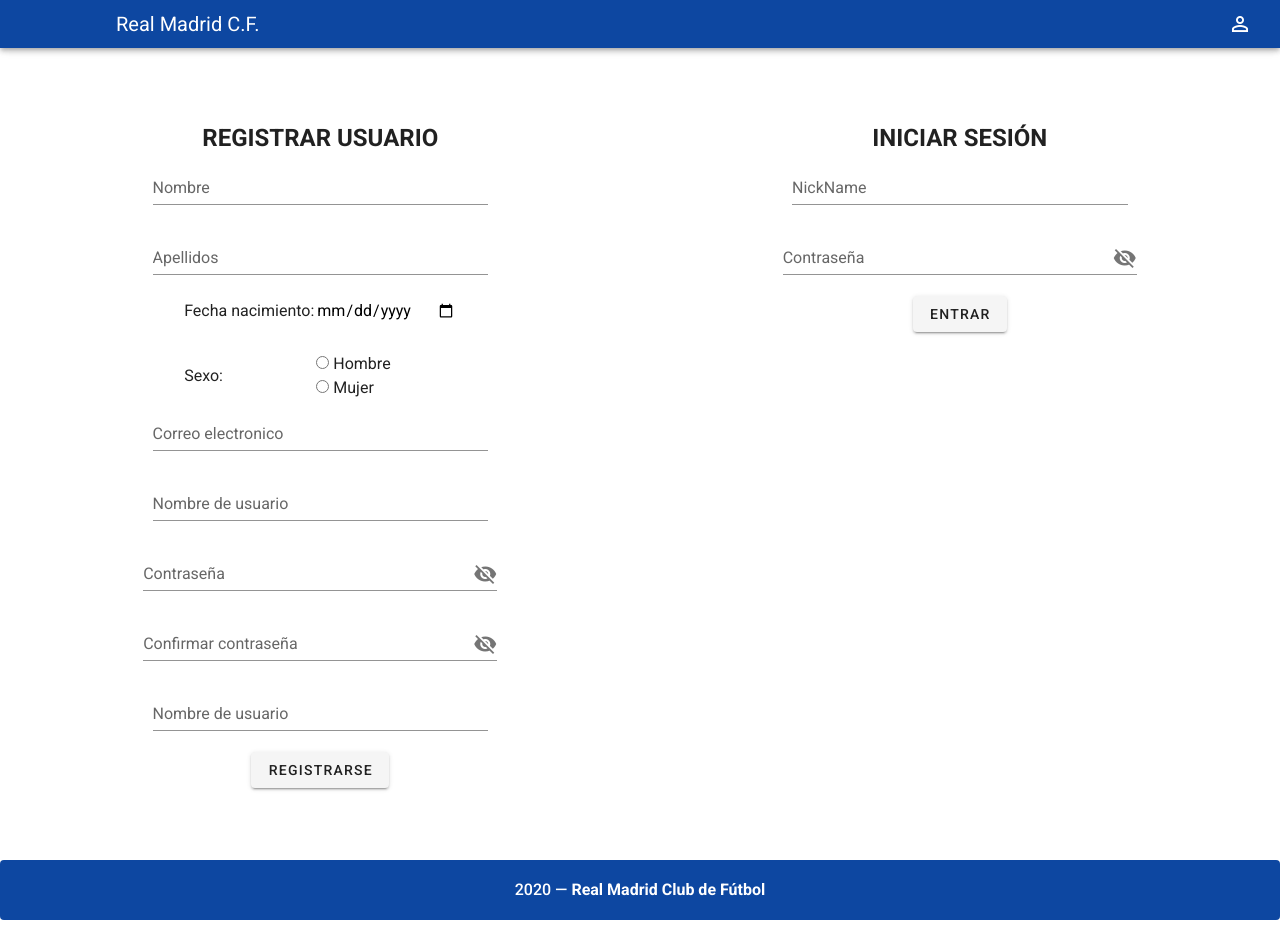
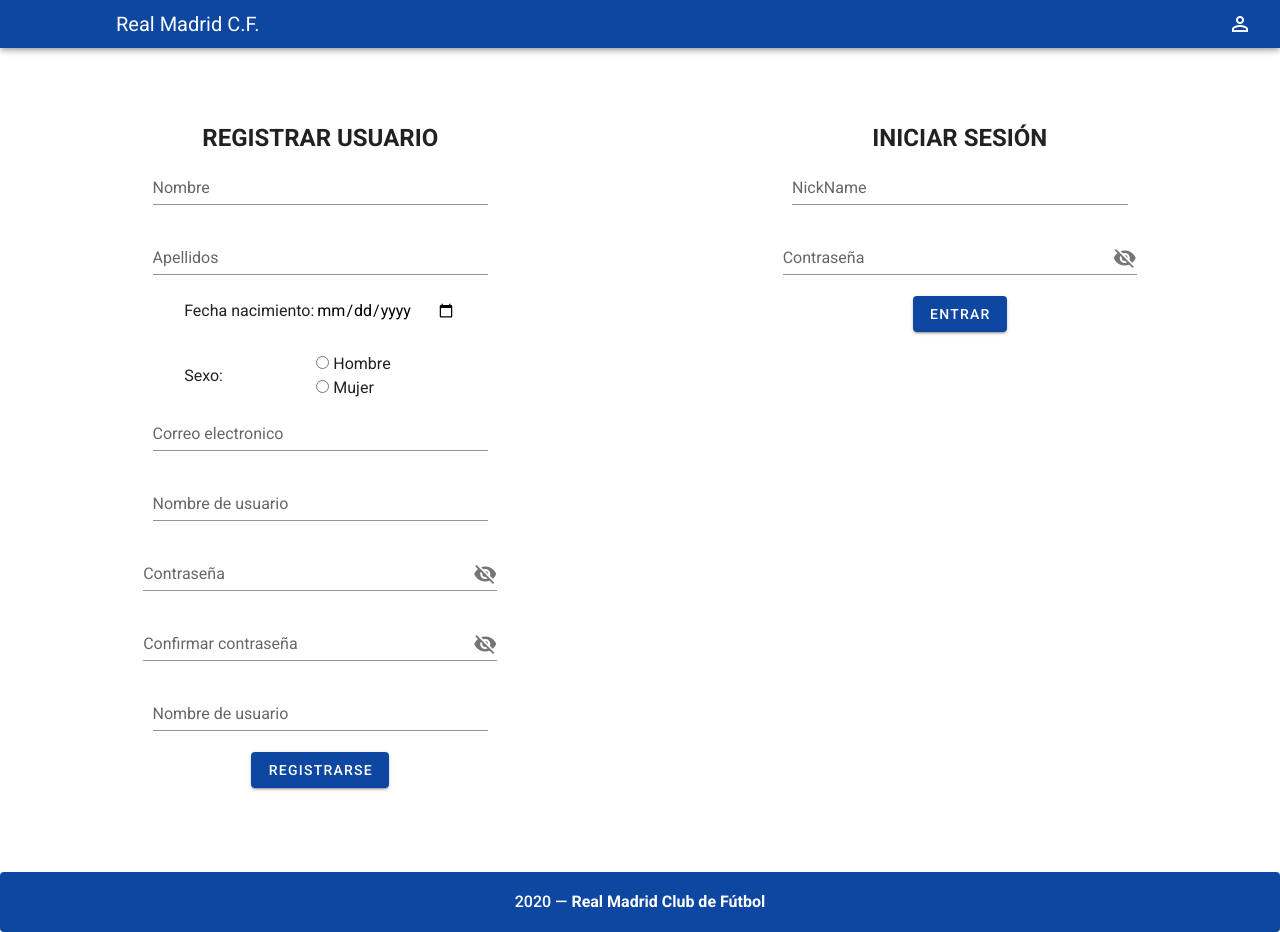
Before and after one commit to dgarch02/acc, a Vue app: page /inicio in a window 1280 px wide. Built offline with nearby package versions, Linux system fonts and the light colour scheme; what vue-resource would draw is missing.

Commit message:
Añadidas cosas en inicio sesion

```diff
--- a/src/components/InicioSesion.vue
+++ b/src/components/InicioSesion.vue
@@ -96,9 +96,14 @@
             </v-row>
 
             <v-row align-content="center" justify="center">
-              <v-btn >REGISTRARSE</v-btn>
+              <v-btn color="blue darken-4"  class="white--text">REGISTRARSE</v-btn>
             </v-row>
-
+            <br>
+            </br>
+            <br>
+            </br>
+            <br>
+            </br>
           </v-layout>
         </template>
       </v-col>
@@ -126,19 +131,19 @@
         <v-spacer></v-spacer>
 
         <v-text-field
-          v-model="password"
-          :append-icon="show1 ? 'visibility' : 'visibility_off'"
-          :type="show1 ? 'text' : 'password'"
+          v-model="password1"
+          :append-icon="show3 ? 'visibility' : 'visibility_off'"
+          :type="show3 ? 'text' : 'password'"
           name="input-10-1"
           label="Contraseña"
-          @click:append="show1 = !show1"
+          @click:append="show3 = !show3"
         ></v-text-field>
         <v-spacer></v-spacer>
 
     </v-row>
 
     <v-row align-content="center" justify="center">
-      <v-btn >ENTRAR</v-btn>
+      <v-btn color="blue darken-4" class="white--text" >ENTRAR</v-btn>
     </v-row>
 
   </v-layout>
@@ -153,7 +158,9 @@
 <script>
 export default {
   data: () => ({
-    show1: false
+    show1: false,
+    show2: false,
+    show3: false
   })
 
 };
```
